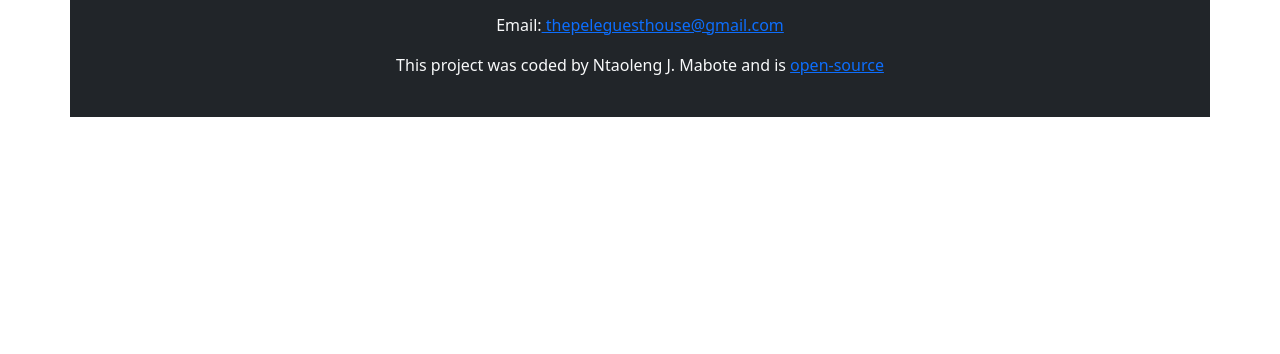
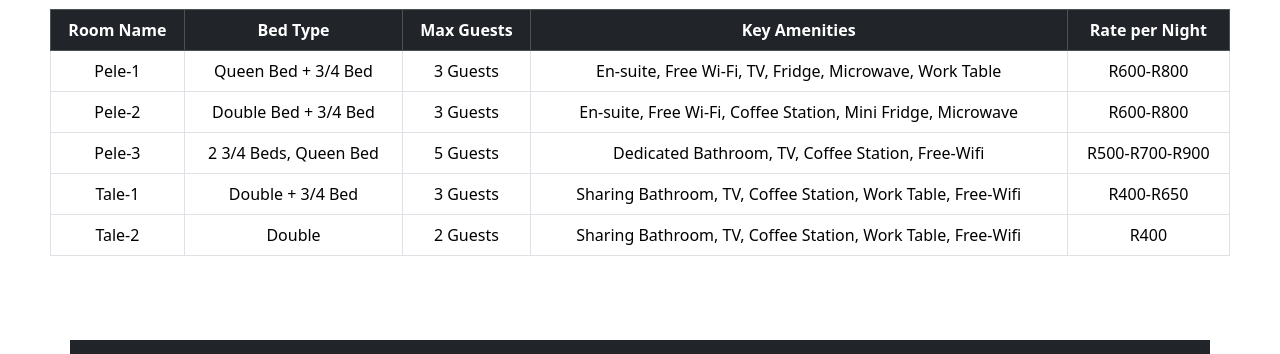
Before and after one commit to mabotejuliet-16/The-Pele-Guesthouse, a plain HTML site: page index.html in a window 1280 px wide. Shown: the part 1183-1537 px from the top of the page. Before the commit the page ends 1300 px from the top, so only its background shows below. Drawn offline with nearby package versions, Linux system fonts and the light colour scheme; a web font is replaced by a local one.

Commit message:
added a filter to hero bg-img, added a rates and description table

```diff
--- a/index.html
+++ b/index.html
@@ -90,7 +90,7 @@
       <div class="header-content">
         <h1>YOUR HOME AWAY <br />FROM HOME</h1>
         <p class="lead">
-          Experience authentic South African hospitality in our couzy
+          Experience authentic South African hospitality in our cozy
           5-guesthouse.
         </p>
       </div>
@@ -164,6 +164,62 @@
       </div>
     </section>
 
+    <section class="rates-section my-5">
+      <h2 class="text-center mb-4">Room Rates</h2>
+      <div class="table-responsive">
+      <table class="table table-bordered table-hover text-center">
+        <thead class="table-dark">
+        <tr>
+          <th>Room Name</th>
+          <th>Bed Type</th>
+          <th>Max Guests</th>
+          <th>Key Amenities</th>
+          <th>Rate per Night</th>
+        </tr>
+        </thead>
+      <tbody>
+        <tr>
+          <td>Pele-1</td>
+          <td>Queen Bed + 3/4 Bed</td>
+          <td>3 Guests</td>
+          <td>En-suite, Free Wi-Fi, TV, Fridge, Microwave, Work Table</td>
+          <td>R600-R800</td>
+       </tr>
+       <tr>
+          <td>Pele-2</td>
+          <td>Double Bed + 3/4 Bed</td>
+          <td>3 Guests</td>
+          <td>En-suite, Free Wi-Fi, Coffee Station, Mini Fridge, Microwave</td>
+          <td>R600-R800</td>
+       </tr>
+       <tr>
+          <td>Pele-3</td>
+          <td>2 3/4 Beds, Queen Bed</td>
+          <td>5 Guests</td>
+          <td>Dedicated Bathroom, TV, Coffee Station, Free-Wifi</td>
+          <td>R500-R700-R900</td>
+       </tr>
+       <tr>
+          <td>Tale-1</td>
+          <td>Double + 3/4 Bed</td>
+          <td>3 Guests</td>
+          <td>Sharing Bathroom, TV, Coffee Station, Work Table, Free-Wifi</td>
+          <td>R400-R650</td>
+       </tr>
+       <tr>
+          <td>Tale-2</td>
+          <td>Double</td>
+          <td>2 Guests</td>
+          <td>Sharing Bathroom, TV, Coffee Station, Work Table, Free-Wifi</td>
+          <td>R400</td>
+       </tr>
+    </tbody>
+  </table>
+ </div>
+</section>
+
+
+
     <footer class="container bg-dark text-light text-center py-4">
       <div class="boxes">
         <div class="box">
--- a/src/style.css
+++ b/src/style.css
@@ -40,6 +40,7 @@ header {
   padding-bottom: 80px;
   text-align: center;
   justify-content: center;
+  filter: brightness(86%) hue-rotate(5deg) invert(4%);
 }
 
 header h1 {
@@ -79,6 +80,11 @@ header h1 {
   width: 100%;
   aspect-ratio: 16 / 9;
   object-fit: cover;
+}
+
+.rates-section {
+  margin: 30px;
+  padding: 20px;
 }
 
 .story-grid {
```
